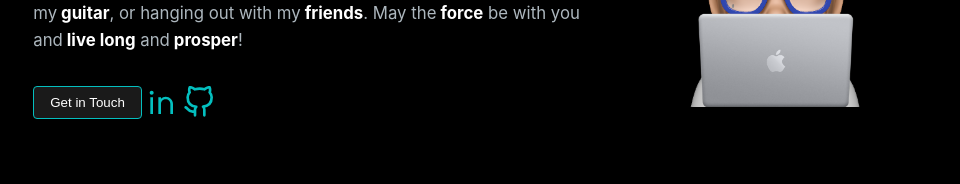
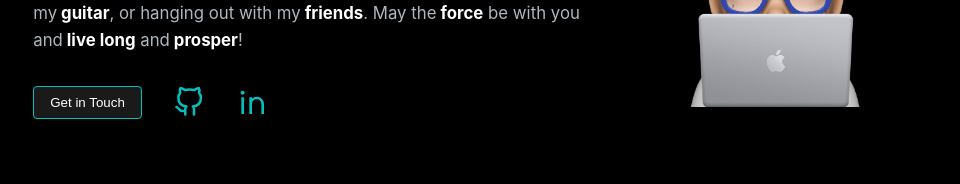
Before and after one commit to WesleyReboucas/portfolio-wesley-reboucas, a Next.js app: page / in a window 1280 px wide. Shown: the part 290-474 px from the top of the page, without its empty margins (170-1130 px from the left). Built offline with nearby package versions, Linux system fonts and the light colour scheme.

Commit message:
fix(Header): position social media icons

```diff
--- a/src/app/components/Header/index.tsx
+++ b/src/app/components/Header/index.tsx
@@ -77,11 +77,11 @@ export default function Header() {
           <ButtonsContainer>
             <Button description='Get in Touch' />
             <SocialMediaContainer>
+              <SocialMediaLink href='https://github.com/WesleyReboucas'>
+                <FiGithub size={30} />
+              </SocialMediaLink>
               <SocialMediaLink href='https://www.linkedin.com/in/wesleyreboucas/'>
                 <RiLinkedinLine />
-              </SocialMediaLink>
-              <SocialMediaLink href='https://github.com/WesleyReboucas'>
-                <FiGithub />
               </SocialMediaLink>
             </SocialMediaContainer>
           </ButtonsContainer>
--- a/src/app/components/Header/style.ts
+++ b/src/app/components/Header/style.ts
@@ -39,15 +39,17 @@ export const InfoContentTitle = styled.div`
 export const ButtonsContainer = styled.div`
   display: flex;
   align-items: center;
+  /* justify-content: space-between; */
   margin: 1rem 0rem;
 `
 
 export const SocialMediaContainer = styled.div`
   display: flex;
   align-items: center;
+  padding: 0rem 1rem;
 
   & > * {
-    padding: 1rem 0.2rem;
+    padding: 1rem 1rem;
   }
 `
 
```
